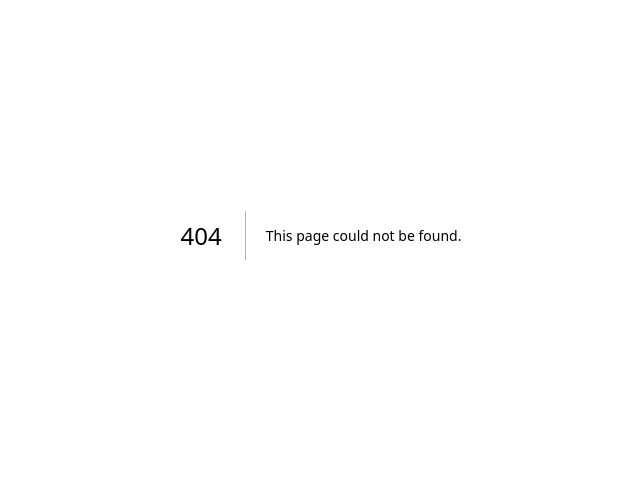
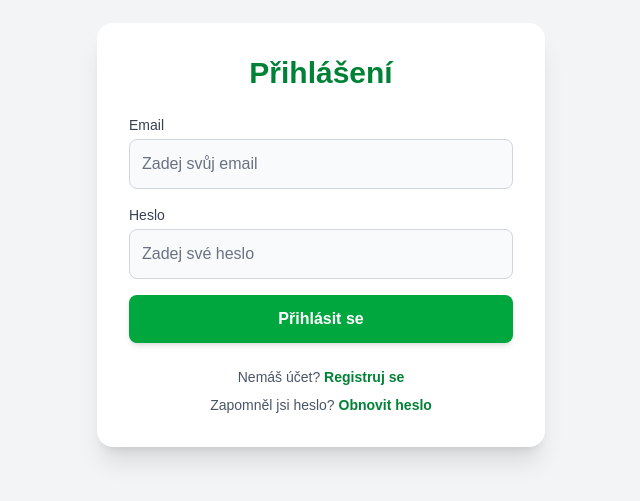
Before and after one commit to margaritakrasina-dev/TO-do-list, a Next.js app: page /login in a window 1280 px wide. Before the commit this address had no page. Shown: the part 165-666 px from the top of the page, without its empty margins (319-959 px from the left). Built offline with nearby package versions, Linux system fonts and the light colour scheme; no server answers.

Commit message:
first commit

```diff
--- /dev/null
+++ b/app/components/AuthForm.tsx
@@ -0,0 +1,132 @@
+"use client";
+import React, { useState } from "react";
+import { supabase } from "../lib/supabaseClient";
+import { useRouter } from "next/navigation";
+
+type AuthFormProps = {
+  type: "login" | "register" | "reset";
+};
+
+export default function AuthForm({ type }: AuthFormProps) {
+  const [email, setEmail] = useState("");
+  const [password, setPassword] = useState("");
+  const [message, setMessage] = useState("");
+  const router = useRouter();
+
+  const handleSubmit = async (e: React.FormEvent) => {
+    e.preventDefault();
+
+    if (type === "register") {
+      const { error } = await supabase.auth.signUp({ email, password });
+      setMessage(error ? error.message : "✅ Úspěšně zaregistrováno! Zkontroluj email.");
+    }
+
+    if (type === "login") {
+      const { error } = await supabase.auth.signInWithPassword({ email, password });
+      if (error) setMessage(error.message);
+      else router.push("/");
+    }
+
+    if (type === "reset") {
+      const { error } = await supabase.auth.resetPasswordForEmail(email, {
+        redirectTo: "http://localhost:3000/reset-password",
+      });
+      setMessage(error ? error.message : "📩 Zkontroluj svůj email pro obnovení hesla.");
+    }
+  };
+
+  return (
+    <div className="min-h-screen flex items-center justify-center bg-gray-100 px-4">
+      <div className="w-full max-w-md bg-white shadow-xl rounded-2xl p-8">
+        <h2 className="text-3xl font-bold text-center text-green-700 mb-6">
+          {type === "login" && "Přihlášení"}
+          {type === "register" && "Registrace"}
+          {type === "reset" && "Obnovení hesla"}
+        </h2>
+
+        <form onSubmit={handleSubmit} className="space-y-4">
+          {/* Email */}
+          <div>
+            <label className="block text-gray-700 text-sm font-medium mb-1">Email</label>
+            <input
+              type="email"
+              placeholder="Zadej svůj email"
+              className="w-full border border-gray-300 bg-gray-50 text-gray-900 placeholder-gray-500 p-3 rounded-lg focus:outline-none focus:ring-2 focus:ring-green-500 focus:border-green-500"
+              value={email}
+              onChange={(e) => setEmail(e.target.value)}
+              required
+            />
+          </div>
+
+          {/* Heslo (pokud nejde o reset) */}
+          {type !== "reset" && (
+            <div>
+              <label className="block text-gray-700 text-sm font-medium mb-1">Heslo</label>
+              <input
+                type="password"
+                placeholder="Zadej své heslo"
+                className="w-full border border-gray-300 bg-gray-50 text-gray-900 placeholder-gray-500 p-3 rounded-lg focus:outline-none focus:ring-2 focus:ring-green-500 focus:border-green-500"
+                value={password}
+                onChange={(e) => setPassword(e.target.value)}
+                required
+              />
+            </div>
+          )}
+
+          {/* Tlačítko */}
+          <button
+            type="submit"
+            className="w-full bg-green-600 text-white font-semibold py-3 rounded-lg hover:bg-green-700 transition-all duration-200 shadow-md"
+          >
+            {type === "login" && "Přihlásit se"}
+            {type === "register" && "Registrovat se"}
+            {type === "reset" && "Odeslat email"}
+          </button>
+
+          {/* Zpráva */}
+          {message && (
+            <p className="text-center text-sm text-gray-700 mt-3 bg-gray-100 py-2 rounded">
+              {message}
+            </p>
+          )}
+        </form>
+
+        {/* Odkazy */}
+        <div className="text-center mt-6 text-sm text-gray-600">
+          {type === "login" && (
+            <>
+              <p className="mb-2">
+                Nemáš účet?{" "}
+                <a href="/register" className="text-green-700 font-semibold hover:underline">
+                  Registruj se
+                </a>
+              </p>
+              <p>
+                Zapomněl jsi heslo?{" "}
+                <a href="/reset-password" className="text-green-700 font-semibold hover:underline">
+                  Obnovit heslo
+                </a>
+              </p>
+            </>
+          )}
+          {type === "register" && (
+            <p>
+              Už máš účet?{" "}
+              <a href="/login" className="text-green-700 font-semibold hover:underline">
+                Přihlaš se
+              </a>
+            </p>
+          )}
+          {type === "reset" && (
+            <p>
+              Zpět na{" "}
+              <a href="/login" className="text-green-700 font-semibold hover:underline">
+                přihlášení
+              </a>
+            </p>
+          )}
+        </div>
+      </div>
+    </div>
+  );
+}
--- /dev/null
+++ b/app/login/page.tsx
@@ -0,0 +1,5 @@
+import AuthForm from "../components/AuthForm";
+
+export default function LoginPage() {
+  return <AuthForm type="login" />;
+}
--- a/app/page.tsx
+++ b/app/page.tsx
@@ -1,15 +1,36 @@
 "use client";
 
 import { useEffect, useState } from "react";
+import { useRouter } from "next/navigation";
 import TodoInput from "./components/TodoInput";
 import TodoList from "./components/TodoList";
 import { fetchTasks, addTask, toggleTask, deleteTask } from "./lib/tasksApi";
 import { supabase } from "./lib/supabaseClient";
 
 export default function HomePage() {
+  // 🔐 přihlášený uživatel
+  const [session, setSession] = useState<any>(null);
+
   // 💾 stav úkolů
   const [tasks, setTasks] = useState<{ id: string; text: string; completed: boolean }[]>([]);
   const [loading, setLoading] = useState(true);
+
+  const router = useRouter();
+
+  // 🔎 Kontrola přihlášení při načtení stránky
+  useEffect(() => {
+    const checkAuth = async () => {
+      const { data } = await supabase.auth.getSession();
+      if (!data.session) {
+        router.push("/login");
+      } else {
+        setSession(data.session);
+        loadTasks();
+      }
+    };
+
+    checkAuth();
+  }, [router]);
 
   // 📥 načtení všech úkolů z databáze
   async function loadTasks() {
@@ -25,7 +46,6 @@ export default function HomePage() {
   // 🧩 přidání nového úkolu
   const handleAdd = async (text: string) => {
     await addTask(text);
-    // ❗️Realtime to zachytí, ale pro jistotu okamžitě načteme i lokálně
     await loadTasks();
   };
 
@@ -43,37 +63,54 @@ export default function HomePage() {
 
   // 🔔 Realtime – reaguje na INSERT / UPDATE / DELETE v tabulce "tasks"
   useEffect(() => {
-    loadTasks(); // načti při otevření stránky
+    if (!session) return;
 
-    // ✅ přihlášení k Realtime kanálu
     const channel = supabase
       .channel("realtime:tasks")
       .on(
         "postgres_changes",
         { event: "*", schema: "public", table: "tasks" },
         (payload) => {
-          console.log("📡 Změna v tasks tabulce:", payload.eventType, payload.new || payload.old);
-          // kdykoliv se změní tabulka → načteme nové úkoly
+          console.log("📡 Změna v tabulce tasks:", payload.eventType);
           loadTasks();
         }
       )
       .subscribe();
 
-    // 🧹 odhlášení při opuštění stránky
+    // 🧹 Odhlášení při opuštění stránky
     return () => {
       supabase.removeChannel(channel);
     };
-  }, []);
+  }, [session]);
 
+  // ⏳ pokud ještě ověřujeme přihlášení
+  if (!session) {
+    return (
+      <main className="min-h-screen flex items-center justify-center">
+        <p className="text-gray-500 text-lg">Kontroluji přihlášení...</p>
+      </main>
+    );
+  }
+
+  // ✅ Hlavní obsah aplikace (uživatel přihlášen)
   return (
     <main className="min-h-screen bg-gray-50 flex flex-col items-center p-6">
-      <h1 className="text-3xl font-bold text-green-600 mt-10">📝 Můj To-Do Seznam</h1>
+      <div className="flex justify-between w-full max-w-md mt-10 mb-4">
+        <h1 className="text-3xl font-bold text-green-600">📝 Můj To-Do Seznam</h1>
+        <button
+          onClick={async () => {
+            await supabase.auth.signOut();
+            router.push("/login");
+          }}
+          className="text-sm text-red-500 hover:underline"
+        >
+          Odhlásit se
+        </button>
+      </div>
 
-      <div className="w-full max-w-md mt-4">
-        {/* Vstup pro nový úkol */}
+      <div className="w-full max-w-md">
         <TodoInput onAddTask={handleAdd} />
 
-        {/* Načítání */}
         {loading ? (
           <p className="text-gray-500 text-center mt-6">Načítám úkoly...</p>
         ) : (
--- /dev/null
+++ b/app/register/page.tsx
@@ -0,0 +1,5 @@
+import AuthForm from "../components/AuthForm";
+
+export default function RegisterPage() {
+  return <AuthForm type="register" />;
+}
--- /dev/null
+++ b/app/reset-password/page.tsx
@@ -0,0 +1,5 @@
+import AuthForm from "../components/AuthForm";
+
+export default function ResetPasswordPage() {
+  return <AuthForm type="reset" />;
+}
```
